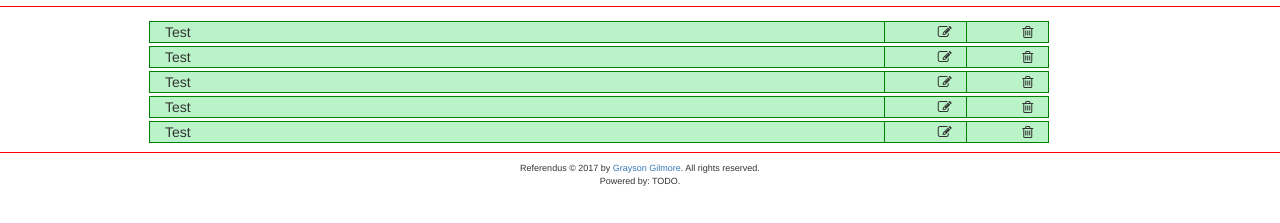
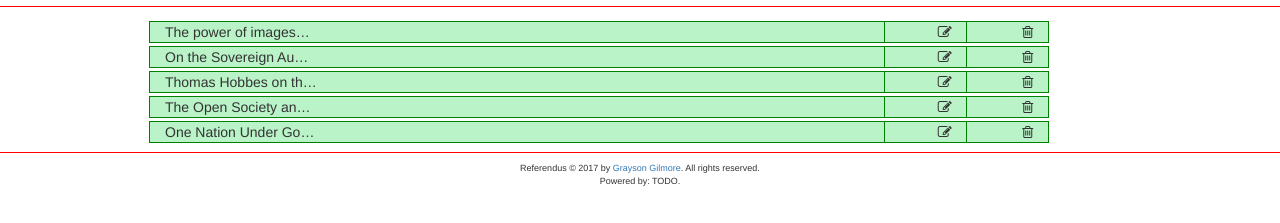
Before and after one commit to gilmoreg/referendus, a website: page public/index.html in a window 1280 px wide. Shown: the part 45-268 px from the top of the page. Drawn offline with nearby package versions, Linux system fonts and the light colour scheme.

Commit message:
Add mock data to client

```diff
--- a/public/index.js
+++ b/public/index.js
@@ -0,0 +1,130 @@
+var MOCK_REF_LIST = {
+	"references" : [
+		{
+			"type": "article",
+			"title": "The power of images: mathematics and metaphysics in Hobbes's optics",
+			"authors": [
+				{
+                    "author": {
+					    "firstName":"Antoni",
+					    "lastName":"Malet"
+                    }
+                }
+			],
+			"journal":"Studies in History and Philosophy of Science",
+			"year":"2001",
+			"volume":"32",
+			"issue":"2",
+			"pages":"303-333",
+			"id":"10.1016/S0039-3681(00)00039-X",
+			"tags": [
+				"hobbes","optics","metaphysics"
+			]
+		},
+		{
+			"type": "article",
+			"title": "On the Sovereign Authorization",
+			"authors": [
+                {
+                    "author": {
+                        "firstName":"Clifford",
+                        "lastName":"Orwin"
+                    }
+                }
+			],
+			"journal":"Political Theory",
+			"year":"1975",
+			"volume":"3",
+			"issue":"1",
+			"pages":"26-44",
+			"url":"http://www.jstor.org/stable/190606",
+			"tags": [
+				"hobbes","sovereignty","theology"
+			]
+		},
+		{
+			"type": "article",
+			"title": "Thomas Hobbes on the Family and the State of Nature",
+			"authors": [
+				{
+                    "author": {
+                        "firstName":"Gordon",
+                        "middleName":"J.",
+                        "lastName":"Schochet"
+                    }
+				}
+			],
+			"journal":"Political Science Quarterly",
+			"year":"1967",
+			"volume":"82",
+			"issue":"3",
+			"pages":"427-445",
+			"url":"http://www.jstor.org/stable/2146773",
+			"tags": [
+				"hobbes","family","nature"
+			]
+		},
+		{
+			"type": "book",
+			"title": "The Open Society and its Enemies",
+			"authors": [
+                {
+                    "author": {
+                        "firstName":"Karl",
+                        "lastName":"Popper"
+                    }
+                }
+			],
+			"year":"1966",
+			"edition":"5th",
+			"city":"Princeton",
+			"publisher":"Princeton University Press",
+			"id":"0691019681",
+			"url":"http://www.jstor.org/stable/2146773",
+			"tags": [
+				"science"
+			]
+		},
+		{
+			"type": "website",
+			"title": "One Nation Under God?",
+			"sitetitle":"The New York Times",
+			"authors": [
+                {
+                    "author": {
+                        "firstName":"Molly",
+                        "lastName":"Worthen"
+                    }
+                }
+			],
+			"date":"12-23-2012",
+			"accessdate":"11-29-16",
+			"url":"http://www.nytimes.com/2012/12/23/opinion/sunday/american-christianity-and-secularism-at-a-crossroads.html",
+			"tags": [
+				"theology"
+			]
+		}
+	]
+}
+
+function getAndDisplayReferences() {
+    var html = '';
+    MOCK_REF_LIST.references.forEach(function(element) {
+        html +=
+            '<div class="ref">' +
+                '<div class="ref-text green col-xs-9">' + element.title.trunc(20) + '</div>' +
+                '<div class="ref-edit green col-xs-1"><i class="fa fa-pencil-square-o" aria-hidden="true"></i></div>' +
+                '<div class="ref-del green col-xs-1"><i class="fa fa-trash-o" aria-hidden="true"></i></div>' +
+            '</div>';
+    }, this);
+    $('.ref-container').html(html);
+}
+
+String.prototype.trunc = String.prototype.trunc ||
+      function(n){
+          return (this.length > n) ? this.substr(0,n-1)+'&hellip;' : this;
+      };
+
+$(function() {
+    getAndDisplayReferences();
+})
--- a/public/styles/main.css
+++ b/public/styles/main.css
@@ -38,6 +38,10 @@
     text-align: right;
 }
 
+.ref-text {
+    overflow: hidden;
+}
+
 footer {
     font-size: 9px;
     text-align: center;
```
